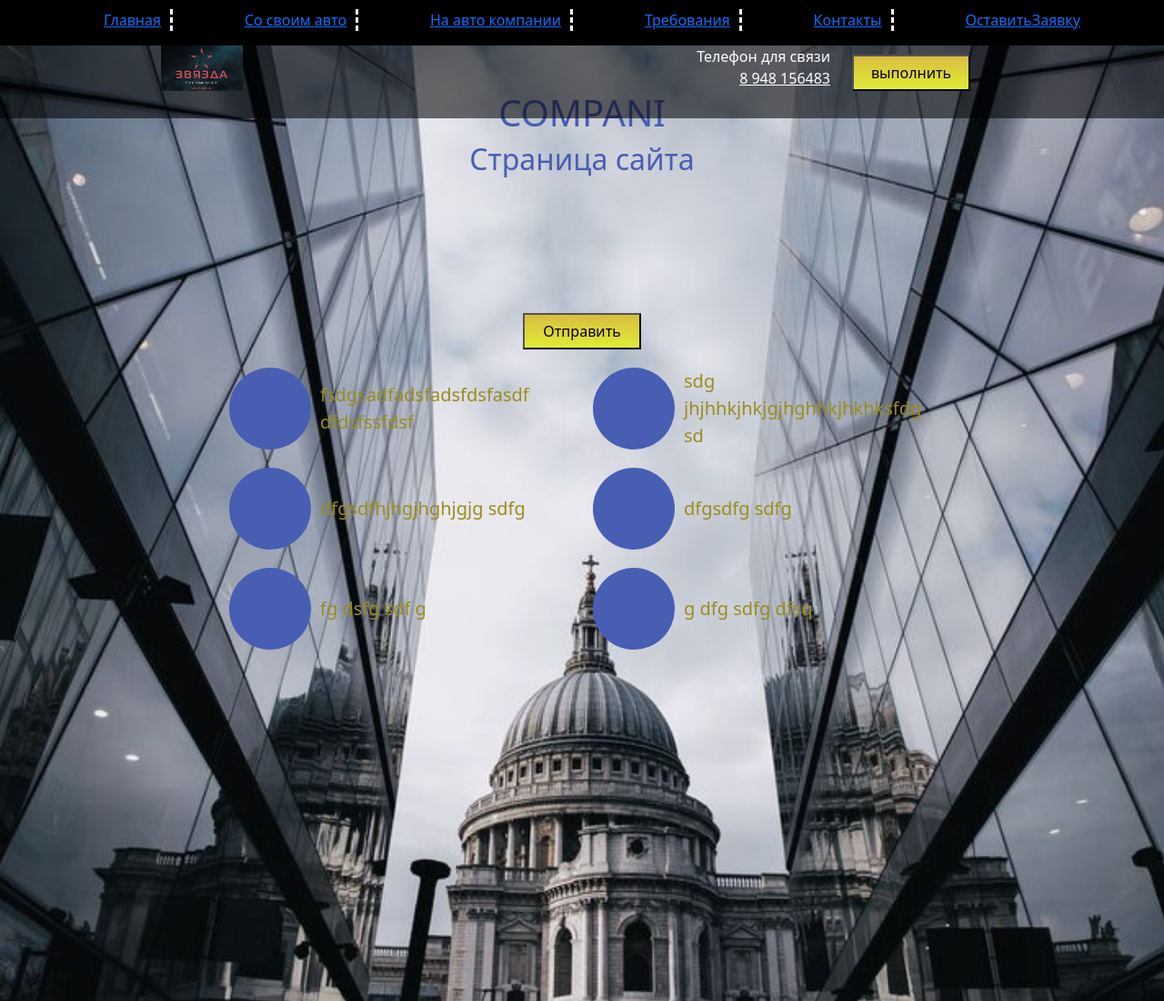
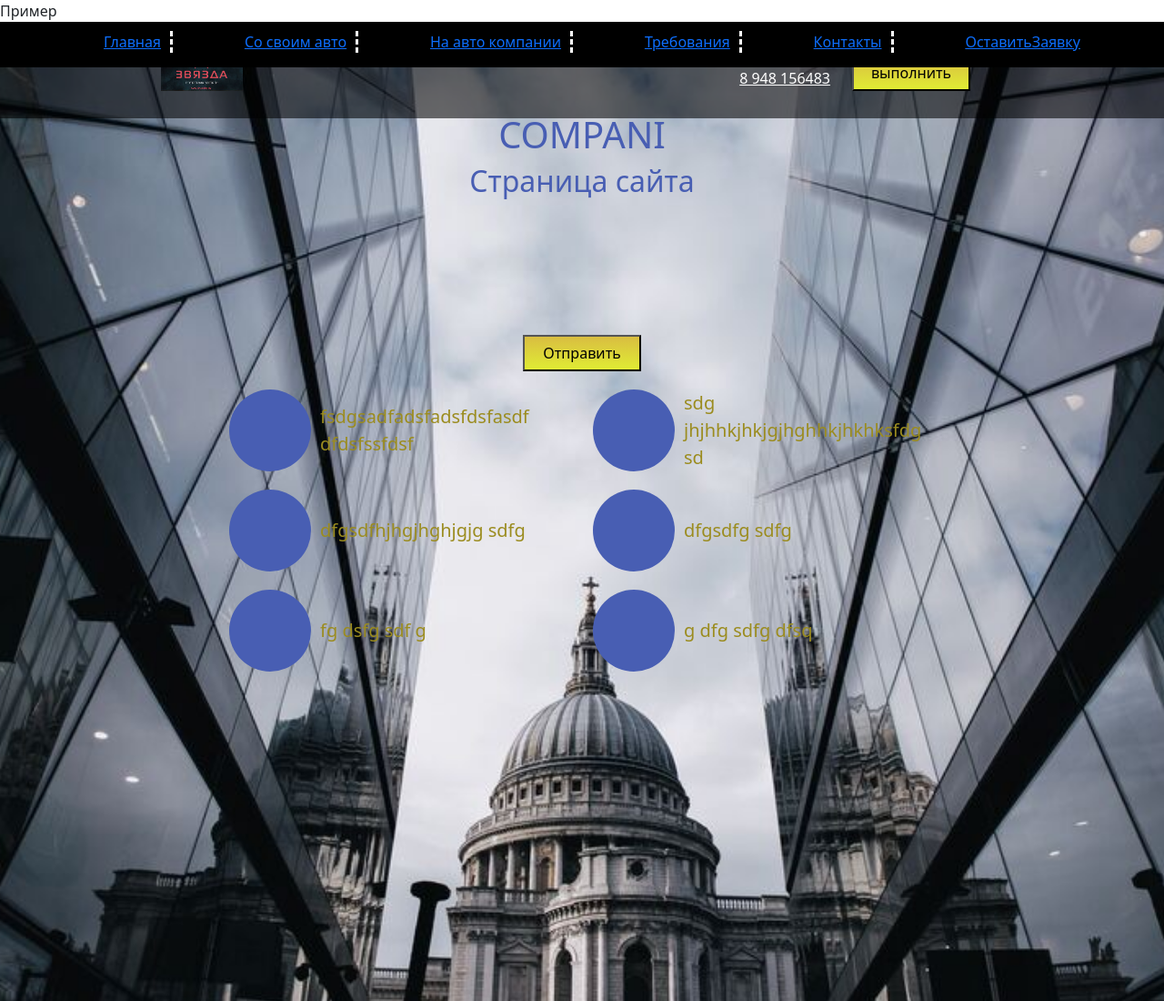
Before and after one commit to OneProgrammist/NewSait.github.io, a plain HTML site: page index.html in a window 1280 px wide. Shown: the top 1100 px of the page at 91% size. Drawn offline with Linux system fonts and the light colour scheme.

Commit message:
тестовый блок

```diff
--- a/index.html
+++ b/index.html
@@ -17,6 +17,10 @@
 <body>
 
     <header>
+
+        <div>
+            Пример
+        </div>
 
         <nav>
             <div class="container">
```
